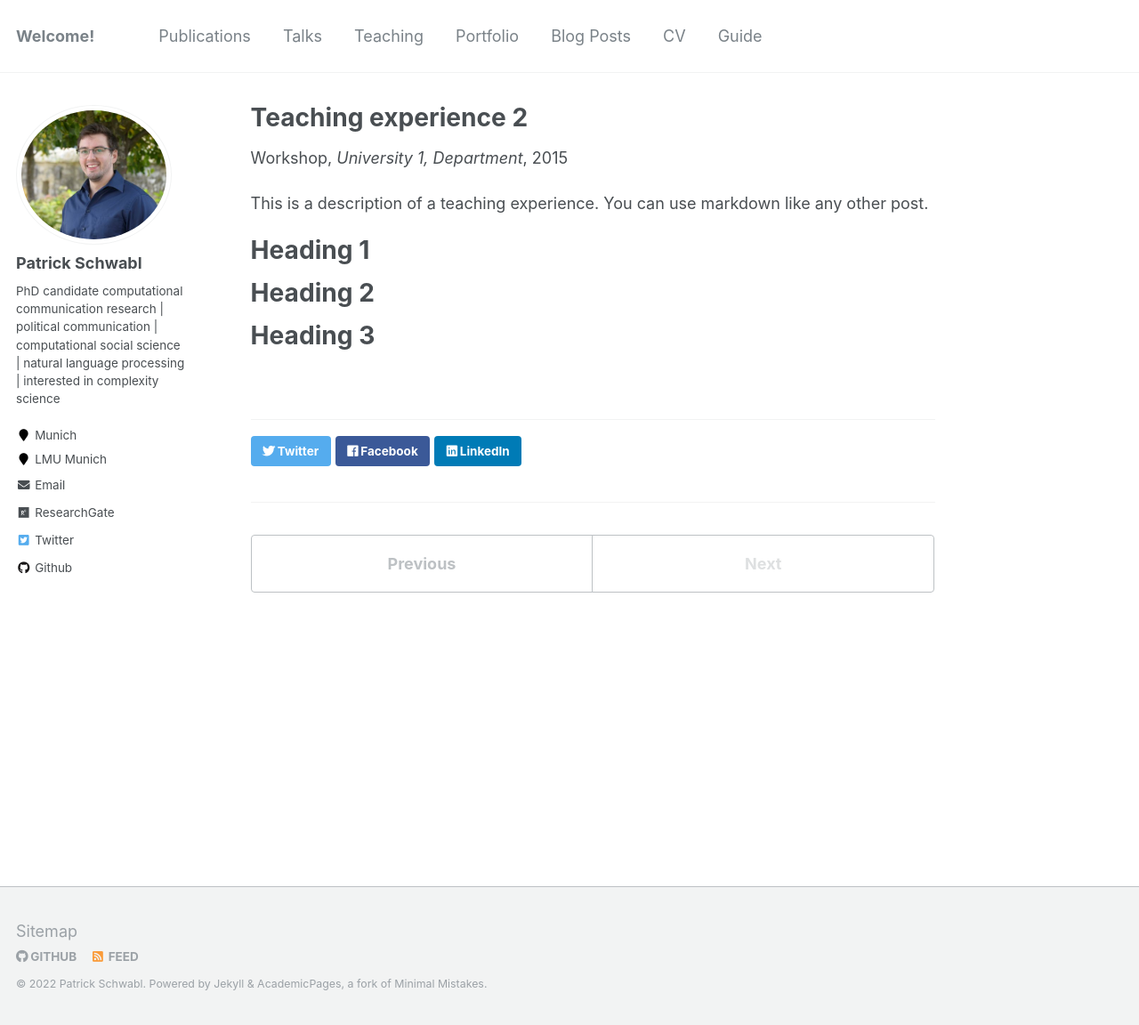
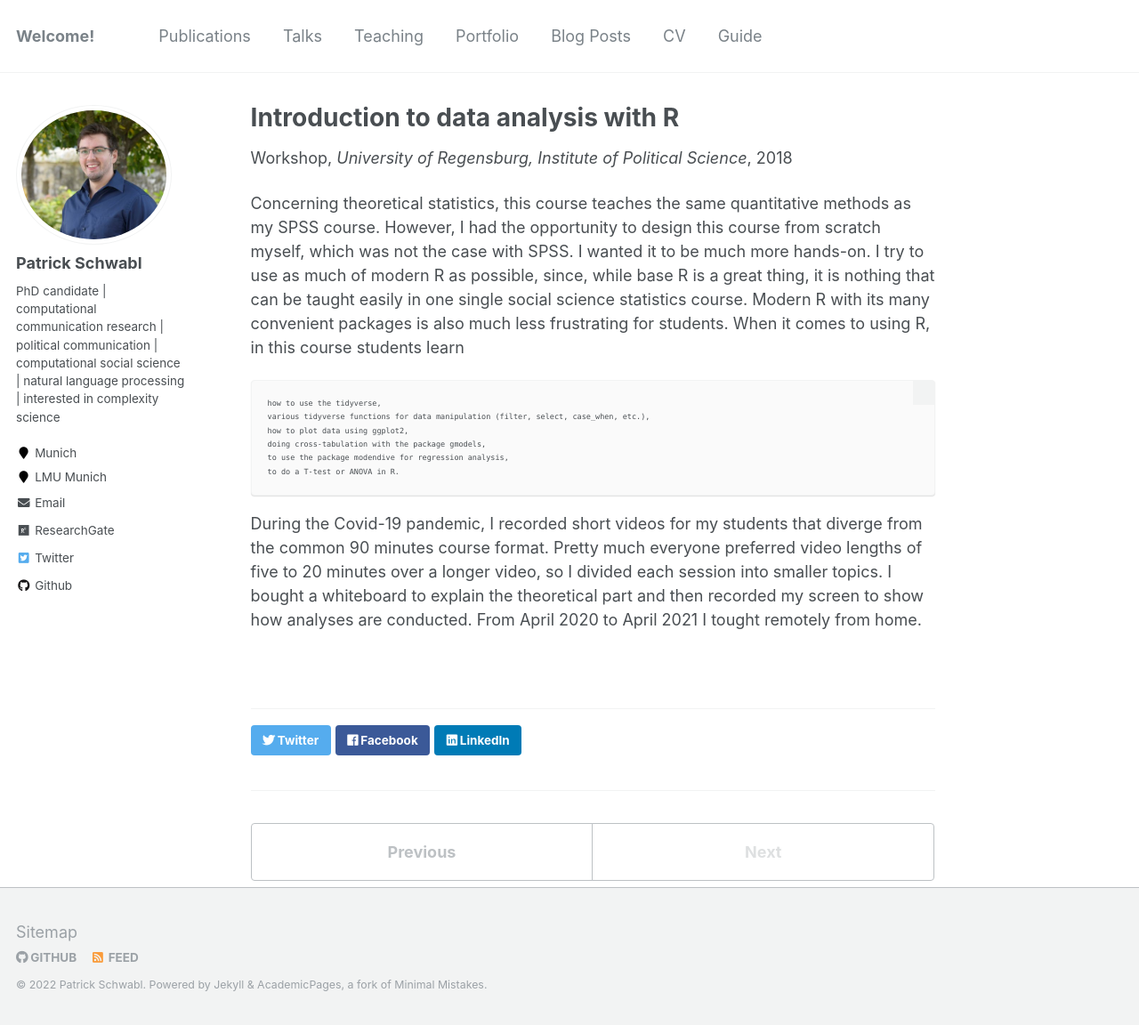
Before and after one commit to patschw/patschw.github.io, a Jekyll site: the page built from _teaching/2015-spring-teaching-2.md, in a window 1280 px wide and 1152 px high. Shown: the whole window at 89% size. Built offline with Jekyll 4.4.1, drawn with Linux system fonts in a browser that asks for light colours.

Commit message:
Initial commit

```diff
--- a/_config.yml
+++ b/_config.yml
@@ -82,7 +82,7 @@ analytics:
 author:
   name             : "Patrick Schwabl"
   avatar           : "website_avatar.png"
-  bio              : "PhD candidate \n computational communication research | political communication | computational social science | natural language processing | interested in complexity science"
+  bio              : "PhD candidate | computational communication research | political communication | computational social science | natural language processing | interested in complexity science"
   location         : "Munich"
   employer         : "LMU Munich"
   pubmed           : # "#https://www.ncbi.nlm.nih.gov/pubmed/?term=john+snow"
--- a/_teaching/2015-spring-teaching-2.md
+++ b/_teaching/2015-spring-teaching-2.md
@@ -1,20 +1,20 @@
 ---
-title: "Teaching experience 2"
+title: "Introduction to data analysis with R"
 collection: teaching
 type: "Workshop"
 permalink: /teaching/2015-spring-teaching-1
-venue: "University 1, Department"
-date: 2015-01-01
-location: "City, Country"
+venue: "University of Regensburg, Institute of Political Science"
+date: "October 2018 - April 2021"
+location: "Regensburg, Germany"
 ---
 
-This is a description of a teaching experience. You can use markdown like any other post.
+Concerning theoretical statistics, this course teaches the same quantitative methods as my SPSS course. However, I had the opportunity to design this course from scratch myself, which was not the case with SPSS. I wanted it to be much more hands-on. I try to use as much of modern R as possible, since, while base R is a great thing, it is nothing that can be taught easily in one single social science statistics course. Modern R with its many convenient packages is also much less frustrating for students. When it comes to using R, in this course students learn
 
-Heading 1
-======
+    how to use the tidyverse,
+    various tidyverse functions for data manipulation (filter, select, case_when, etc.),
+    how to plot data using ggplot2,
+    doing cross-tabulation with the package gmodels,
+    to use the package modendive for regression analysis,
+    to do a T-test or ANOVA in R.
 
-Heading 2
-======
-
-Heading 3
-======
+During the Covid-19 pandemic, I recorded short videos for my students that diverge from the common 90 minutes course format. Pretty much everyone preferred video lengths of five to 20 minutes over a longer video, so I divided each session into smaller topics. I bought a whiteboard to explain the theoretical part and then recorded my screen to show how analyses are conducted. From April 2020 to April 2021 I tought remotely from home.
```
